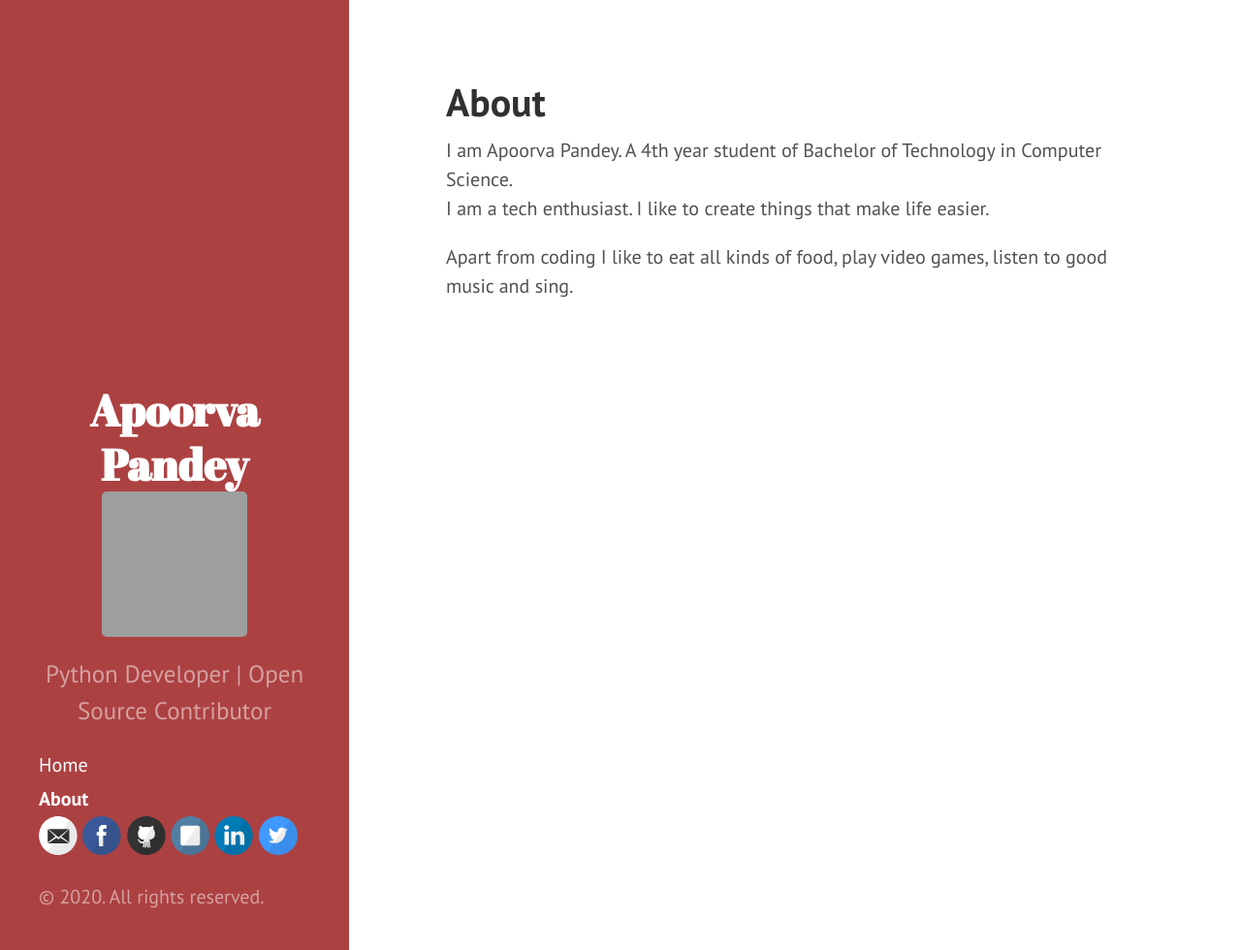
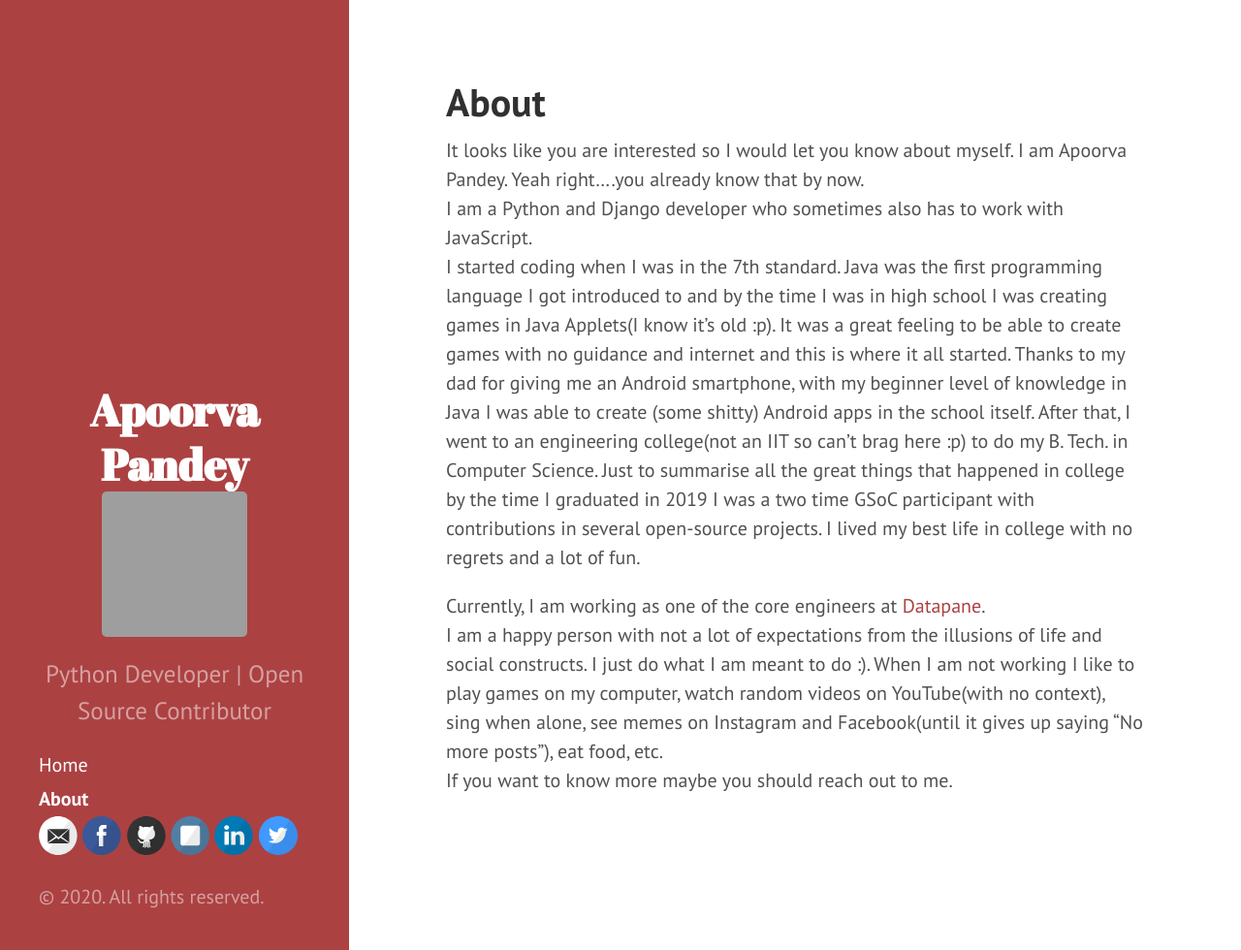
Before and after one commit to apoorvaeternity/apoorvaeternity.github.io, a Jekyll site: the page built from about.md, in a window 1280 px wide and 980 px high. Shown: the whole window at 97% size. Built offline with Jekyll 4.4.1, drawn with Linux system fonts in a browser that asks for light colours; grey boxes are pictures that could not be loaded.

Commit message:
Update about me

```diff
--- a/about.md
+++ b/about.md
@@ -3,7 +3,16 @@ layout: page
 title: About
 ---
 
-I am Apoorva Pandey. A 4th year student of Bachelor of Technology in Computer Science.<br>
-I am a tech enthusiast. I like to create things that make life easier.<br>
+It looks like you are interested so I would let you know about myself.
+I am Apoorva Pandey. Yeah right....you already know that by now.<br>
+I am a Python and Django developer who sometimes also has to work with JavaScript.<br>
+I started coding when I was in the 7th standard.
+Java was the first programming language I got introduced to and by the time I was in high school I was creating games in Java Applets(I know it's old :p). It was a great feeling to be able to create games with no guidance and internet and this is where it all started. Thanks to my dad for giving me an Android smartphone, with my beginner level of knowledge in Java I was able to create (some shitty) Android apps in the school itself.
+After that, I went to an engineering college(not an IIT so can't brag here :p) to do my B. Tech. in Computer Science.
+Just to summarise all the great things that happened in college by the time I graduated in 2019 I was a two time GSoC participant with contributions in several open-source projects.
+I lived my best life in college with no regrets and a lot of fun.
 
-Apart from coding I like to eat all kinds of food, play video games, listen to good music and sing.
+Currently, I am working as one of the core engineers at [Datapane](https://datapane.com).<br>
+I am a happy person with not a lot of expectations from the illusions of life and social constructs. I just do what I am meant to do :).
+When I am not working I like to play games on my computer, watch random videos on YouTube(with no context), sing when alone, see memes on Instagram and Facebook(until it gives up saying "No more posts"), eat food, etc.<br>
+If you want to know more maybe you should reach out to me.
```
